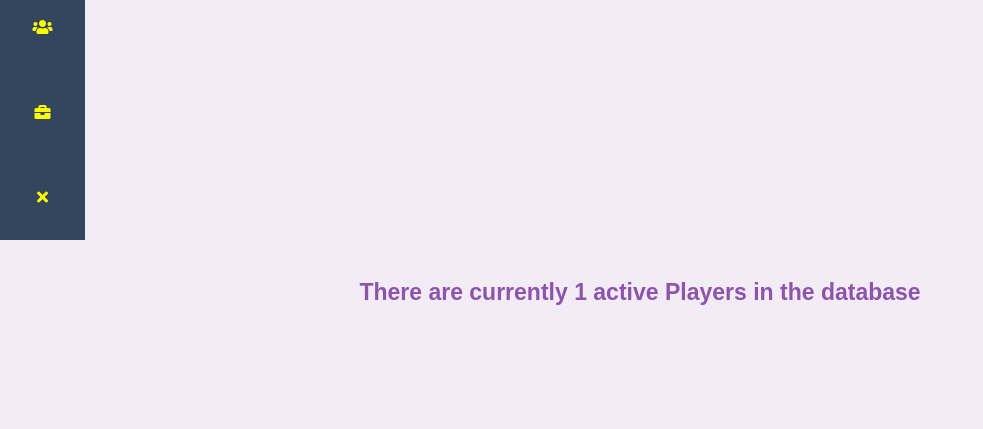
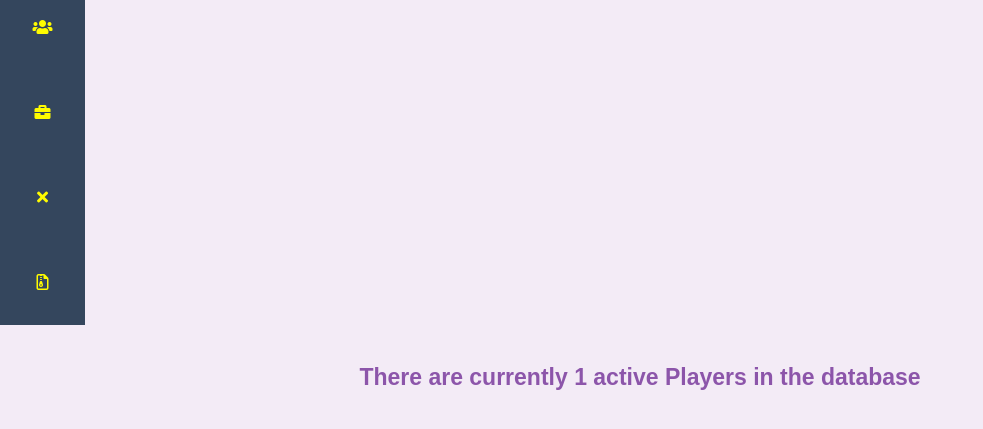
Before and after one commit to NequZ/FiveM-UCP-ACP, a PHP site: page /dashboard.php in a window 1280 px wide. Shown: the part 297-726 px from the top of the page, without its empty margins (0-983 px from the left). Run offline with PHP 8.4, Linux system fonts and the light colour scheme; a user stored in the database is signed in; tables that the repository leaves empty or names only in its code hold one stand-in row (values such as "Sample post"); some libraries are stand-ins or nearby versions.

Commit message:
Added check for Role so specific Roles can see a Logoption

```diff
--- a/dashboard.php
+++ b/dashboard.php
@@ -45,9 +45,12 @@ if (!(isset($_SESSION['loggedin']) && $_SESSION['loggedin'] == true)) {
         <span class="front fas fa fa-times"></span>
         <a href="logout.php" class="side">Logout</a>
     </li>
-</ul>
-
- <?php
+    <?php if ($_SESSION['rank'] == 'Superadministrator' || $_SESSION['rank'] == 'Administrator') {
+    echo '<li class="menu_list">
+        <span class="front fa fa-file-archive-o"></span>
+        <a href="admin/log.php" class="side">Logfiles</a>
+</ul>';
+    }
     $query = $db->prepare("SELECT * FROM user");
     $query->execute();
     $result = $query->fetch(PDO::FETCH_ASSOC);
```
